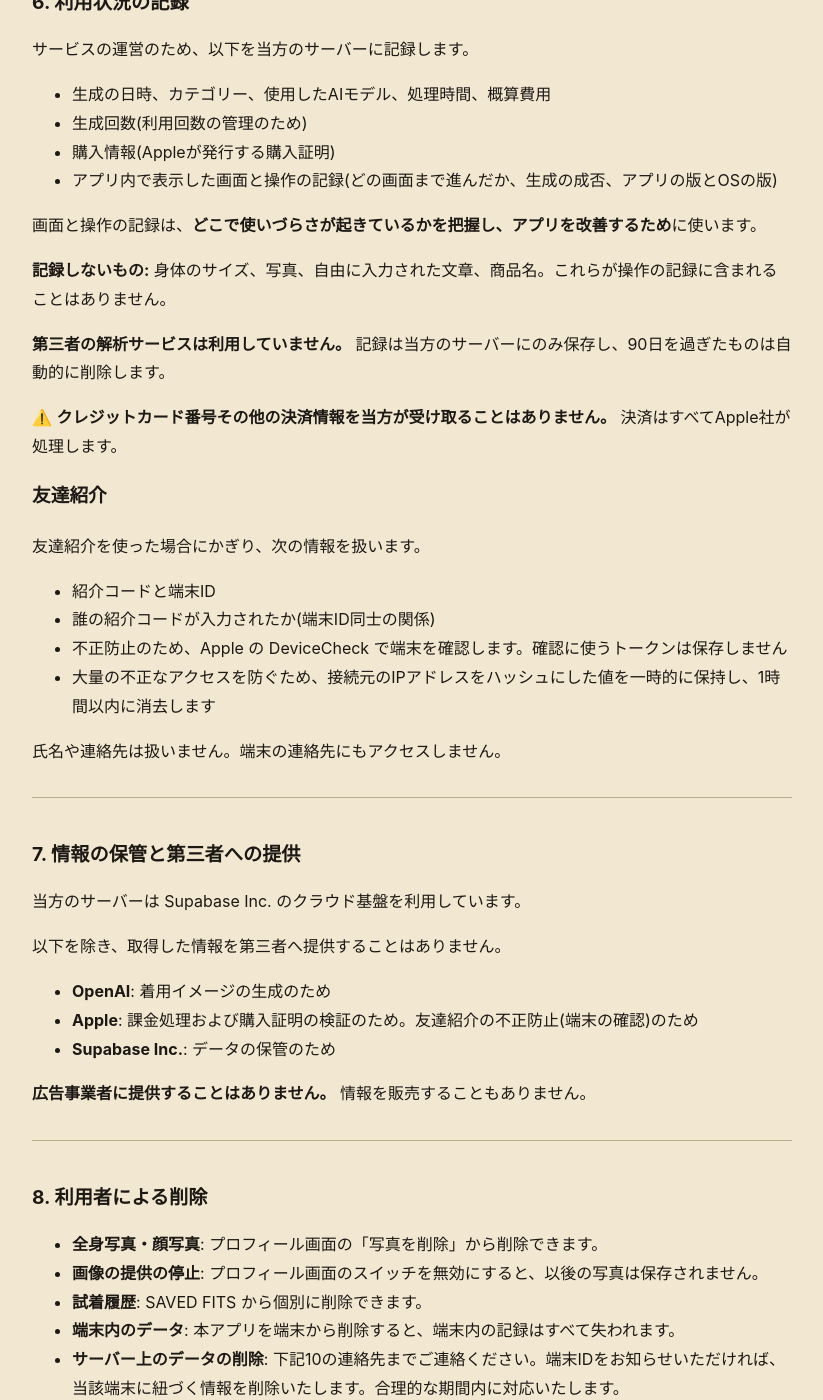
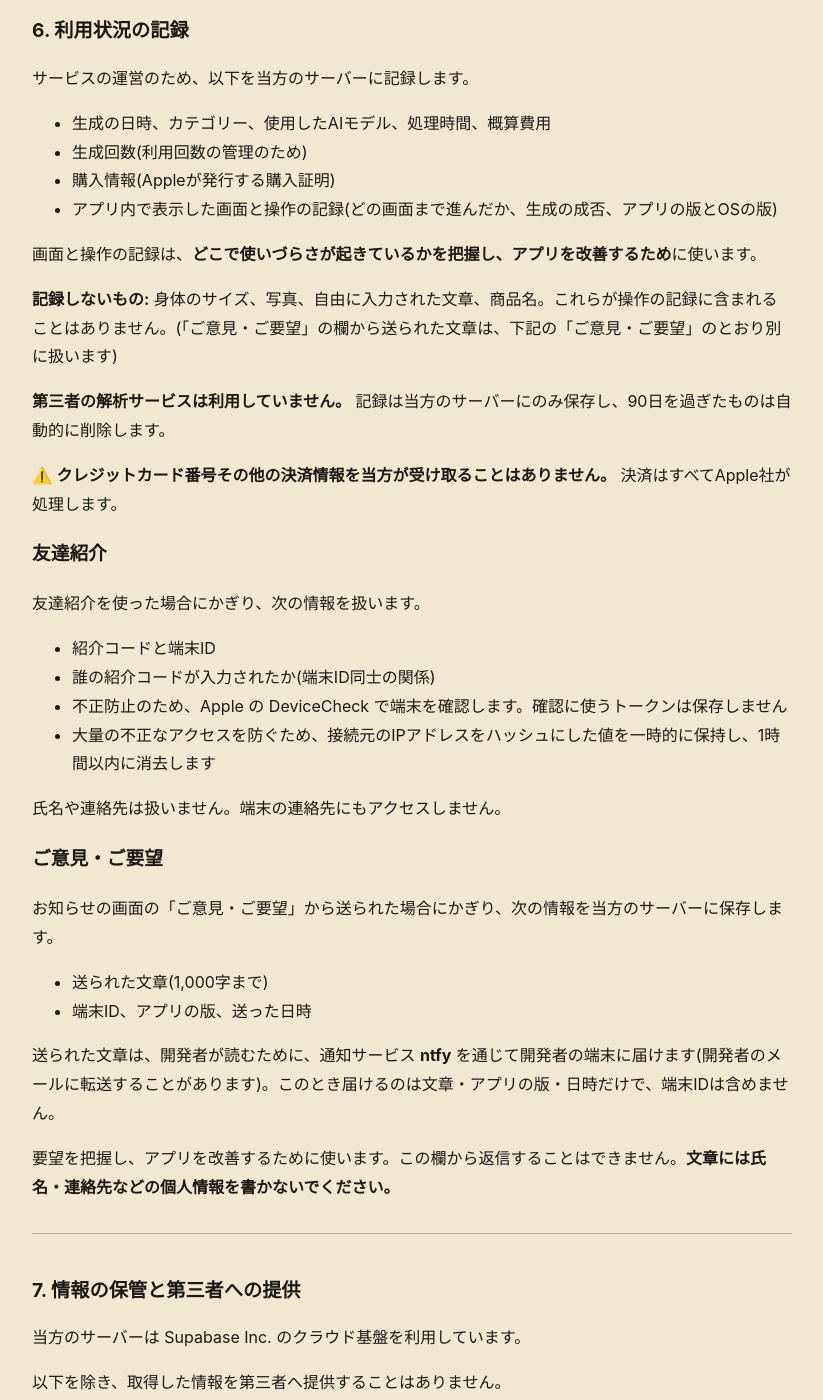
Before and after one commit to gool1618-design/urilog-docs, a Jekyll site: the page built from vinfit-privacy.md, in a window 1280 px wide and 1400 px high, scrolled down 3139 px. Shown: the whole window, without its empty margins (228-1051 px from the left). Built offline with Jekyll 4.4.1, drawn with Linux system fonts in a browser that asks for light colours; some of the changed text lies outside the part shown.

Commit message:
VINFIT: ご意見・ご要望の受け付け(保存と ntfy での通知)を追記
Co-Authored-By: Claude Opus 5.5 <noreply@anthropic.com>

```diff
--- a/vinfit-privacy.md
+++ b/vinfit-privacy.md
@@ -8,7 +8,7 @@ title: プライバシーポリシー — VINFIT
 **VINFIT**
 
 制定日: 2026年8月23日
-改定日: 2026年11月6日(ブランド名と表記サイズの記録について追記)
+改定日: 2026年11月7日(ブランド名と表記サイズの記録、ご意見・ご要望の受け付けについて追記)
 
 青木 竜也(以下「当方」)は、iOSアプリ「VINFIT」(以下「本アプリ」)における利用者の情報の取り扱いについて、以下のとおりプライバシーポリシー(以下「本ポリシー」)を定めます。
 
@@ -119,7 +119,7 @@ OpenAI における取り扱いは同社のポリシーに従います。
 
 画面と操作の記録は、**どこで使いづらさが起きているかを把握し、アプリを改善するため**に使います。
 
-**記録しないもの:** 身体のサイズ、写真、自由に入力された文章、商品名。これらが操作の記録に含まれることはありません。
+**記録しないもの:** 身体のサイズ、写真、自由に入力された文章、商品名。これらが操作の記録に含まれることはありません。(「ご意見・ご要望」の欄から送られた文章は、下記の「ご意見・ご要望」のとおり別に扱います)
 
 **第三者の解析サービスは利用していません。** 記録は当方のサーバーにのみ保存し、90日を過ぎたものは自動的に削除します。
 
@@ -136,6 +136,17 @@ OpenAI における取り扱いは同社のポリシーに従います。
 
 氏名や連絡先は扱いません。端末の連絡先にもアクセスしません。
 
+### ご意見・ご要望
+
+お知らせの画面の「ご意見・ご要望」から送られた場合にかぎり、次の情報を当方のサーバーに保存します。
+
+- 送られた文章(1,000字まで)
+- 端末ID、アプリの版、送った日時
+
+送られた文章は、開発者が読むために、通知サービス **ntfy** を通じて開発者の端末に届けます(開発者のメールに転送することがあります)。このとき届けるのは文章・アプリの版・日時だけで、端末IDは含めません。
+
+要望を把握し、アプリを改善するために使います。この欄から返信することはできません。**文章には氏名・連絡先などの個人情報を書かないでください。**
+
 ---
 
 ## 7. 情報の保管と第三者への提供
@@ -147,6 +158,7 @@ OpenAI における取り扱いは同社のポリシーに従います。
 - **OpenAI**: 着用イメージの生成のため
 - **Apple**: 課金処理および購入証明の検証のため。友達紹介の不正防止(端末の確認)のため
 - **Supabase Inc.**: データの保管のため
+- **ntfy**(通知サービス): 「ご意見・ご要望」を開発者に届けるため(送られた文章・アプリの版・日時のみ)
 
 **広告事業者に提供することはありません。** 情報を販売することもありません。
 
```
